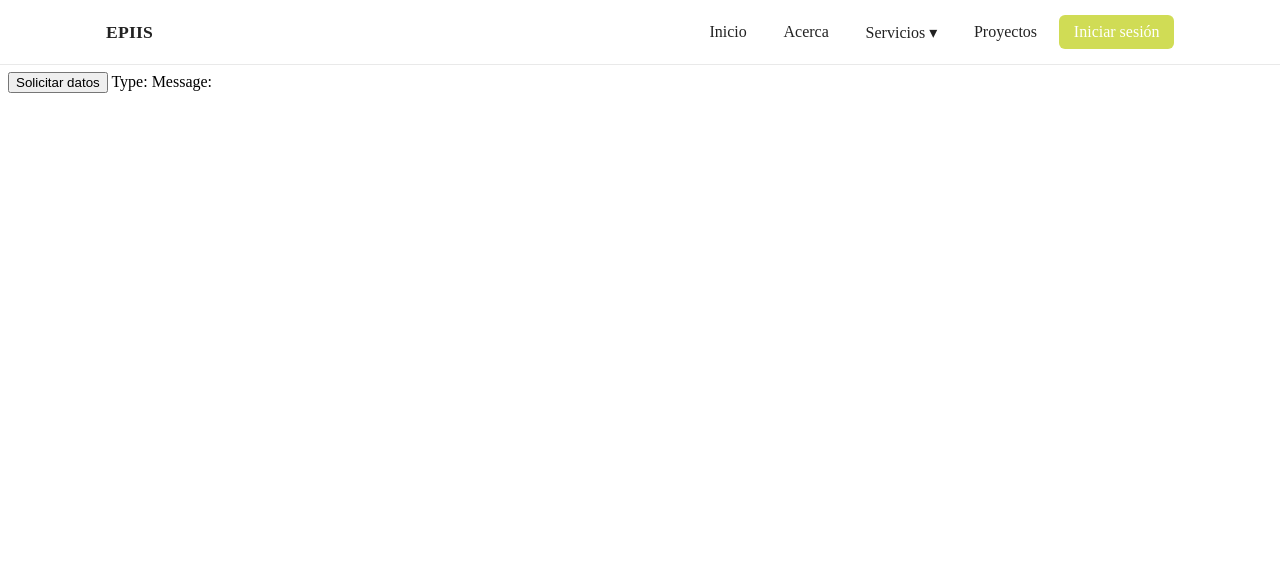
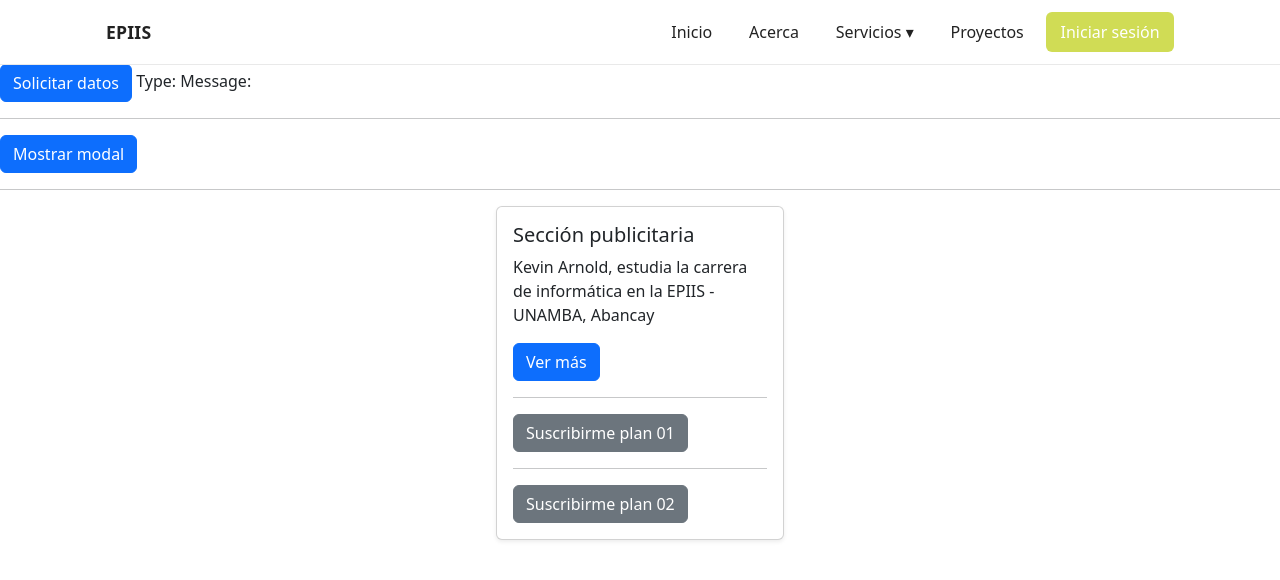
Before and after one commit to kaaf030191/appcwds220252, an Angular app: page /person/insert in a window 1280 px wide. Shown: the top 580 px of the page. Built offline with nearby package versions, Linux system fonts and the light colour scheme.

Commit message:
Feat: 16-10-2025 - Comunicación entre componentes.
Comunicación entre componentes (manejo de @Input y @Output).

```diff
--- a/angular.json
+++ b/angular.json
@@ -26,6 +26,9 @@
             ],
             "styles": [
               "src/styles.css"
+            ],
+            "scripts": [
+              "./node_modules/bootstrap/dist/js/bootstrap.min.js"
             ]
           },
           "configurations": {
--- a/package.json
+++ b/package.json
@@ -28,6 +28,8 @@
     "@angular/forms": "^20.3.0",
     "@angular/platform-browser": "^20.3.0",
     "@angular/router": "^20.3.0",
+    "bootstrap": "^5.3.8",
+    "ngx-bootstrap": "^20.0.2",
     "rxjs": "~7.8.0",
     "tslib": "^2.3.0",
     "zone.js": "~0.15.0"
--- /dev/null
+++ b/src/app/component/advertising-section/advertising-section.html
@@ -0,0 +1,13 @@
+<div class="card mx-auto shadow-sm" style="width: 18rem;">
+	<div class="card-body">
+		<h5 class="card-title">Sección publicitaria</h5>
+		<p class="card-text">
+			{{inputFirstName}}, estudia la carrera de informática en la EPIIS - UNAMBA, Abancay
+		</p>
+		<a href="https://unamba.edu.pe" target="_blank" class="btn btn-primary">Ver más</a>
+		<hr>
+		<button type="button" class="btn btn-secondary" (click)="saveSuscribe('plan 01')">Suscribirme plan 01</button>
+		<hr>
+		<button type="button" class="btn btn-secondary" (click)="saveSuscribe('plan 02')">Suscribirme plan 02</button>
+	</div>
+</div>
--- /dev/null
+++ b/src/app/component/advertising-section/advertising-section.ts
@@ -0,0 +1,23 @@
+import { Component, EventEmitter, Input, Output } from '@angular/core';
+
+@Component({
+	selector: 'app-advertising-section',
+	imports: [],
+	templateUrl: './advertising-section.html',
+	styleUrl: './advertising-section.css',
+})
+
+export class AdvertisingSection {
+	@Input() inputFirstName: string = '';
+
+	@Output() outputSuscription: any = new EventEmitter<any>();
+
+	saveSuscribe(param: string): void {
+		let sendObject: any = {
+			fullName: this.inputFirstName,
+			suscriptionType: param
+		}
+
+		this.outputSuscription.emit(sendObject);
+	}
+}
--- a/src/app/page/person/person-insert/person-insert.html
+++ b/src/app/page/person/person-insert/person-insert.html
@@ -1,4 +1,19 @@
-<button type="button" (click)="clickButton()">Solicitar datos</button>
-
+<button type="button" class="btn btn-primary" (click)="clickButton()">Solicitar datos</button>
 Type: {{data.type}}
 Message: {{data.message}}
+<hr>
+<button type="button" class="btn btn-primary" (click)="showModal(myModal)">Mostrar modal</button>
+<hr>
+<div>{{mySuscription}}</div>
+<app-advertising-section [inputFirstName]="firstName" (outputSuscription)="getOutputSuscription($event)"></app-advertising-section>
+<ng-template #myModal>
+	<div class="modal-header">
+		<h4 class="modal-title pull-left">Cabecera</h4>
+	</div>
+	<div class="modal-body">
+		Cuerpo del modal
+	</div>
+	<div class="modal-footer">
+		<button type="button" class="btn btn-secondary" (click)="closeModal()">Cerrar ventana</button>
+	</div>
+</ng-template>
--- a/src/app/page/person/person-insert/person-insert.ts
+++ b/src/app/page/person/person-insert/person-insert.ts
@@ -1,18 +1,28 @@
-import { Component } from '@angular/core';
+import { Component, TemplateRef } from '@angular/core';
 import { PersonService } from '../../../api/person.service';
+import { BsModalService } from 'ngx-bootstrap/modal';
+import { AdvertisingSection } from '../../../component/advertising-section/advertising-section';
 
 @Component({
 	selector: 'app-person-insert',
-	imports: [],
+	imports: [
+		AdvertisingSection
+	],
 	templateUrl: './person-insert.html',
-	styleUrl: './person-insert.css'
+	styleUrl: './person-insert.css',
+	providers: [
+		BsModalService
+	]
 })
 
 export class PersonInsert {
+	firstName: string = 'Kevin Arnold';
+	mySuscription: string = '';
 	data: any = {};
 
 	constructor(
-		private personService: PersonService
+		private personService: PersonService,
+		private modalService: BsModalService
 	) {}
 
 	clickButton(): void {
@@ -25,4 +35,16 @@ export class PersonInsert {
 			}
 		});
 	}
+
+	getOutputSuscription(dataObject: any): void {
+		this.mySuscription = `${dataObject.fullName} ${dataObject.suscriptionType}`;
+	}
+
+	showModal(myModal: TemplateRef<any>): void {
+		this.modalService.show(myModal);
+	}
+
+	closeModal(): void {
+		this.modalService.hide();
+	}
 }
--- a/src/index.html
+++ b/src/index.html
@@ -15,5 +15,8 @@
 </head>
 <body>
   <app-root></app-root>
+
+  <script src="https://code.jquery.com/jquery-3.7.1.min.js" integrity="sha256-/JqT3SQfawRcv/BIHPThkBvs0OEvtFFmqPF/lYI/Cxo=" crossorigin="anonymous"></script>
+  <script src="https://cdnjs.cloudflare.com/ajax/libs/popper.js/2.9.2/umd/popper.min.js" integrity="sha512-2rNj2KJ+D8s1ceNasTIex6z4HWyOnEYLVC3FigGOmyQCZc2eBXKgOxQmo3oKLHyfcj53uz4QMsRCWNbLd32Q1g==" crossorigin="anonymous" referrerpolicy="no-referrer"></script>
 </body>
 </html>
--- a/src/styles.css
+++ b/src/styles.css
@@ -1 +1 @@
-/* You can add global styles to this file, and also import other style files */
+@import "../node_modules/bootstrap/dist/css/bootstrap.min.css";
```
Also changed, not shown: src/app/component/advertising-section/advertising-section.css (added), 1 other file (tests, documents, lock files or other folders).
